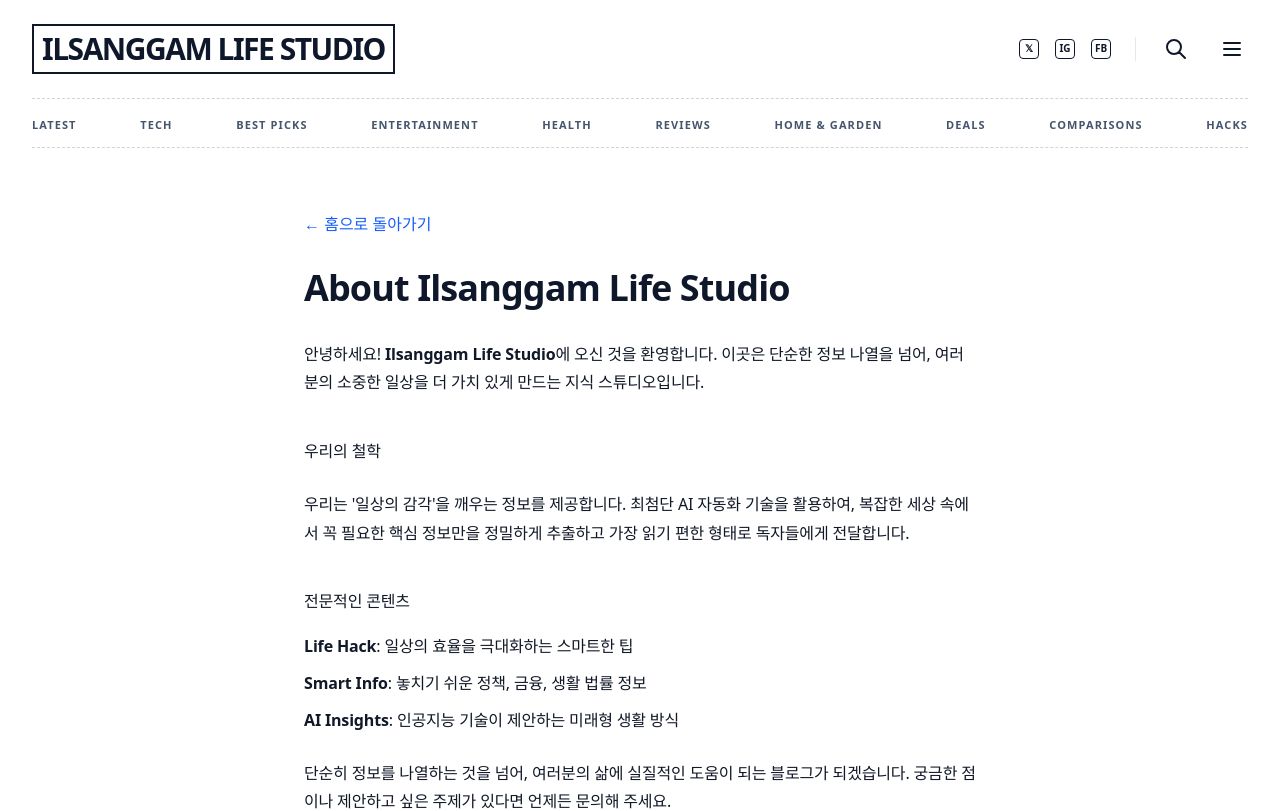
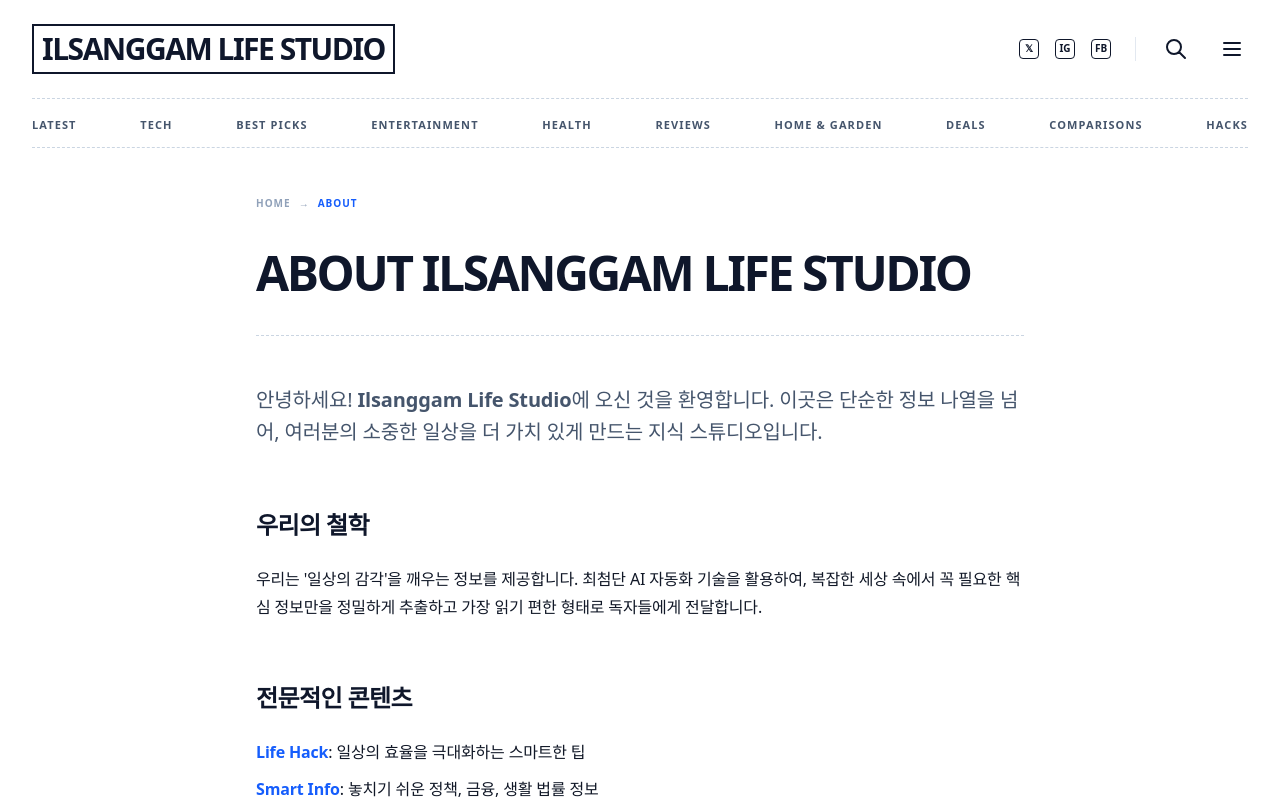
Before and after one commit to cominam7-web/blog, a Next.js app: page /about in a window 1280 px wide. Shown: the top 811 px of the page. Built offline with nearby package versions, Linux system fonts and the light colour scheme.

Commit message:
Fix: Delete first automated post and implement functional category pages

```diff
--- a/src/app/about/page.tsx
+++ b/src/app/about/page.tsx
@@ -2,37 +2,42 @@ import Link from 'next/link';
 
 export default function About() {
     return (
-        <main className="min-h-screen bg-white py-16 px-4 sm:px-6 lg:px-8">
-            <div className="max-w-2xl mx-auto">
-                <Link href="/" className="text-blue-600 hover:text-blue-800 font-medium mb-8 inline-block">
-                    ← 홈으로 돌아가기
-                </Link>
+        <main className="min-h-screen bg-white py-12 px-4 sm:px-6 lg:px-8">
+            <div className="max-w-3xl mx-auto">
+                {/* Breadcrumb Section */}
+                <div className="flex items-center gap-2 text-[10px] font-black tracking-widest text-slate-400 mb-8 uppercase">
+                    <Link href="/" className="hover:text-blue-600 transition-colors">Home</Link>
+                    <span>→</span>
+                    <span className="text-blue-600">About</span>
+                </div>
 
-                <h1 className="text-4xl font-extrabold text-slate-900 mb-8 tracking-tight">
-                    About Ilsanggam Life Studio
-                </h1>
+                <header className="mb-12 pb-8 border-b border-dashed border-slate-300">
+                    <h1 className="text-4xl sm:text-5xl font-black text-slate-900 tracking-tighter uppercase leading-tight">
+                        About Ilsanggam Life Studio
+                    </h1>
+                </header>
 
-                <div className="prose prose-slate prose-lg lg:prose-xl">
-                    <p>
+                <div className="prose prose-slate lg:prose-xl max-w-none prose-headings:text-slate-950 prose-strong:text-slate-900 leading-relaxed font-medium">
+                    <p className="text-xl text-slate-600 mb-10 leading-relaxed">
                         안녕하세요! <strong>Ilsanggam Life Studio</strong>에 오신 것을 환영합니다.
                         이곳은 단순한 정보 나열을 넘어, 여러분의 소중한 일상을 더 가치 있게 만드는 지식 스튜디오입니다.
                     </p>
 
-                    <h3>우리의 철학</h3>
+                    <h3 className="text-2xl font-black tracking-tight text-slate-900 mt-12">우리의 철학</h3>
                     <p>
                         우리는 '일상의 감각'을 깨우는 정보를 제공합니다.
                         최첨단 AI 자동화 기술을 활용하여, 복잡한 세상 속에서 꼭 필요한 핵심 정보만을 정밀하게 추출하고
                         가장 읽기 편한 형태로 독자들에게 전달합니다.
                     </p>
 
-                    <h3>전문적인 콘텐츠</h3>
-                    <ul>
-                        <li><strong>Life Hack</strong>: 일상의 효율을 극대화하는 스마트한 팁</li>
-                        <li><strong>Smart Info</strong>: 놓치기 쉬운 정책, 금융, 생활 법률 정보</li>
-                        <li><strong>AI Insights</strong>: 인공지능 기술이 제안하는 미래형 생활 방식</li>
+                    <h3 className="text-2xl font-black tracking-tight text-slate-900 mt-12">전문적인 콘텐츠</h3>
+                    <ul className="space-y-4">
+                        <li><strong className="text-blue-600">Life Hack</strong>: 일상의 효율을 극대화하는 스마트한 팁</li>
+                        <li><strong className="text-blue-600">Smart Info</strong>: 놓치기 쉬운 정책, 금융, 생활 법률 정보</li>
+                        <li><strong className="text-blue-600">AI Insights</strong>: 인공지능 기술이 제안하는 미래형 생활 방식</li>
                     </ul>
 
-                    <p>
+                    <p className="mt-12 pt-8 border-t border-dashed border-slate-200 text-slate-600 italic">
                         단순히 정보를 나열하는 것을 넘어, 여러분의 삶에 실질적인 도움이 되는 블로그가 되겠습니다.
                         궁금한 점이나 제안하고 싶은 주제가 있다면 언제든 문의해 주세요.
                     </p>
--- /dev/null
+++ b/src/app/category/[category]/page.tsx
@@ -0,0 +1,82 @@
+import { getSortedPostsData } from '@/lib/posts';
+import Link from 'next/link';
+
+export async function generateStaticParams() {
+    const categories = [
+        'latest', 'tech', 'best-picks', 'entertainment', 'health',
+        'reviews', 'home-&-garden', 'deals', 'comparisons', 'hacks'
+    ];
+    return categories.map((cat) => ({
+        category: cat,
+    }));
+}
+
+export default async function CategoryPage({ params }: { params: Promise<{ category: string }> }) {
+    const { category } = await params;
+    const allPosts = getSortedPostsData();
+
+    // 카테고리 필터링 로직 (LATEST는 전체 보기)
+    const filteredPosts = category.toLowerCase() === 'latest'
+        ? allPosts
+        : allPosts.filter(post =>
+            post.category?.toLowerCase().replace(/ /g, '-') === category.toLowerCase()
+        );
+
+    const categoryTitle = category.toUpperCase().replace(/-/g, ' ');
+
+    return (
+        <main className="min-h-screen bg-white">
+            <div className="max-w-6xl mx-auto px-4 sm:px-6 lg:px-8 py-12">
+                <header className="mb-12 border-b-2 border-slate-900 pb-4">
+                    <div className="flex items-center gap-2 text-[10px] font-black tracking-widest text-slate-400 mb-2 uppercase">
+                        <Link href="/" className="hover:text-blue-600">Home</Link>
+                        <span>→</span>
+                        <span className="text-blue-600">Category</span>
+                    </div>
+                    <h1 className="text-3xl font-black text-slate-900 tracking-tighter uppercase">
+                        {categoryTitle}
+                    </h1>
+                </header>
+
+                {filteredPosts.length > 0 ? (
+                    <div className="grid grid-cols-1 md:grid-cols-2 lg:grid-cols-3 gap-x-12 gap-y-16">
+                        {filteredPosts.map((post) => (
+                            <article key={post.slug} className="group border-b border-dashed border-slate-200 pb-12 last:border-0 h-full flex flex-col">
+                                <Link href={`/blog/${post.slug}`} className="mb-6 block overflow-hidden aspect-video bg-slate-50 rounded-sm">
+                                    <div className="w-full h-full flex items-center justify-center text-slate-200 group-hover:scale-105 transition-transform duration-500">
+                                        <svg className="w-12 h-12 opacity-30" fill="none" stroke="currentColor" viewBox="0 0 24 24">
+                                            <path strokeLinecap="round" strokeLinejoin="round" strokeWidth="1" d="M4 16l4.586-4.586a2 2 0 012.828 0L16 16m-2-2l1.586-1.586a2 2 0 012.828 0L20 14m-6-6h.01M6 20h12a2 2 0 002-2V6a2 2 0 00-2-2H6a2 2 0 00-2 2v12a2 2 0 002 2z" />
+                                        </svg>
+                                    </div>
+                                </Link>
+                                <div className="space-y-4 flex-grow">
+                                    <p className="text-[10px] font-black text-blue-600 uppercase tracking-widest">{post.category || 'Hacks'}</p>
+                                    <Link href={`/blog/${post.slug}`}>
+                                        <h4 className="text-2xl font-black text-slate-900 group-hover:text-blue-600 transition-colors leading-tight tracking-tight">
+                                            {post.title}
+                                        </h4>
+                                    </Link>
+                                    <p className="text-slate-500 text-sm leading-relaxed line-clamp-3">
+                                        {post.excerpt}
+                                    </p>
+                                </div>
+                                <div className="mt-6 flex items-center gap-4 text-[10px] font-bold text-slate-400 uppercase tracking-widest">
+                                    <span>{post.date}</span>
+                                    <span>•</span>
+                                    <span>0 comments</span>
+                                </div>
+                            </article>
+                        ))}
+                    </div>
+                ) : (
+                    <div className="py-20 text-center">
+                        <p className="text-slate-400 font-medium italic">이 카테고리에 아직 작성된 포스트가 없습니다.</p>
+                        <Link href="/" className="inline-block mt-8 text-sm font-bold text-blue-600 hover:underline">
+                            메인으로 돌아가기
+                        </Link>
+                    </div>
+                )}
+            </div>
+        </main>
+    );
+}
--- a/src/app/privacy/page.tsx
+++ b/src/app/privacy/page.tsx
@@ -2,36 +2,43 @@ import Link from 'next/link';
 
 export default function Privacy() {
     return (
-        <main className="min-h-screen bg-slate-50 py-16 px-4 sm:px-6 lg:px-8">
-            <div className="max-w-3xl mx-auto bg-white p-8 sm:p-12 rounded-3xl shadow-sm border border-slate-100">
-                <Link href="/" className="text-blue-600 hover:text-blue-800 font-medium mb-8 inline-block">
-                    ← 홈으로 돌아가기
-                </Link>
+        <main className="min-h-screen bg-white py-12 px-4 sm:px-6 lg:px-8">
+            <div className="max-w-3xl mx-auto">
+                {/* Breadcrumb Section */}
+                <div className="flex items-center gap-2 text-[10px] font-black tracking-widest text-slate-400 mb-8 uppercase">
+                    <Link href="/" className="hover:text-blue-600 transition-colors">Home</Link>
+                    <span>→</span>
+                    <span className="text-blue-600">Privacy Policy</span>
+                </div>
 
-                <h1 className="text-3xl font-bold text-slate-900 mb-8">개인정보처리방침</h1>
+                <header className="mb-12 pb-8 border-b border-dashed border-slate-300">
+                    <h1 className="text-4xl sm:text-5xl font-black text-slate-900 tracking-tighter uppercase leading-tight">
+                        Privacy Policy
+                    </h1>
+                </header>
 
-                <div className="prose prose-slate max-w-none text-slate-600 text-sm sm:text-base">
-                    <p>본 블로그(AI Auto Blog)는 정보주체의 개인정보를 소중하게 생각하며, 관련 법규를 준수합니다.</p>
+                <div className="prose prose-slate lg:prose-xl max-w-none prose-headings:text-slate-950 prose-strong:text-slate-900 leading-relaxed font-medium">
+                    <p className="text-slate-600 mb-10">본 블로그(Ilsanggam Life Studio)는 정보주체의 개인정보를 소중하게 생각하며, 관련 법규를 준수합니다.</p>
 
-                    <h4>1. 개인정보의 수집 항목 및 목적</h4>
+                    <h3 className="text-2xl font-black tracking-tight text-slate-900 mt-12 mb-4">1. 개인정보의 수집 항목 및 목적</h3>
                     <p>시스템 운영 및 서비스 개선을 위해 다음과 같은 비개인정보가 자동으로 수집될 수 있습니다.</p>
-                    <ul>
+                    <ul className="list-disc pl-6 space-y-2">
                         <li>방문 일시, 접속 IP 주소, 브라우저 종류, 방문 경로 등 로그 데이터</li>
                     </ul>
 
-                    <h4>2. 쿠키(Cookie)의 사용 및 거부</h4>
+                    <h3 className="text-2xl font-black tracking-tight text-slate-900 mt-12 mb-4">2. 쿠키(Cookie)의 사용 및 거부</h3>
                     <p>사용자에게 맞춤형 서비스를 제공하기 위해 쿠키를 사용합니다. 사용자는 웹 브라우저 설정을 통해 쿠키 저장을 거부할 수 있습니다.</p>
 
-                    <h4>3. 제3자 광고 서비스 (중요)</h4>
+                    <h3 className="text-2xl font-black tracking-tight text-slate-900 mt-12 mb-4">3. 제3자 광고 서비스 (중요)</h3>
                     <p>본 블로그는 구글 애드센스(Google AdSense) 등 제3자 광고 서비스를 이용할 수 있습니다. 해당 서비스는 사용자의 방문 기록을 바탕으로 맞춤형 광고를 제공하기 위해 쿠키를 활용할 수 있습니다.</p>
 
-                    <h4>4. 개인정보의 보유 및 파기</h4>
+                    <h3 className="text-2xl font-black tracking-tight text-slate-900 mt-12 mb-4">4. 개인정보의 보유 및 파기</h3>
                     <p>원칙적으로 수집 목적이 달성된 후에는 해당 정보를 지체 없이 파기합니다.</p>
 
-                    <h4>5. 문의처</h4>
+                    <h3 className="text-2xl font-black tracking-tight text-slate-900 mt-12 mb-4">5. 문의처</h3>
                     <p>개인정보 관련 문의는 블로그 운영자에게 연락해주시기 바랍니다.</p>
 
-                    <p className="mt-8 text-xs text-slate-400">시행일자: 2026년 2월 28일</p>
+                    <p className="mt-12 pt-8 border-t border-dashed border-slate-200 text-xs text-slate-400">시행일자: 2026년 2월 28일</p>
                 </div>
             </div>
         </main>
--- a/src/lib/posts.ts
+++ b/src/lib/posts.ts
@@ -9,6 +9,7 @@ export interface PostData {
   title: string;
   date: string;
   excerpt: string;
+  category: string;
   content: string;
 }
 
@@ -29,6 +30,7 @@ export function getSortedPostsData() {
         title: matterResult.data.title || slug,
         date: matterResult.data.date || new Date().toISOString(),
         excerpt: matterResult.data.excerpt || '',
+        category: matterResult.data.category || 'Hacks',
         content: matterResult.content,
       };
     });
@@ -50,6 +52,7 @@ export function getPostData(slug: string): PostData {
       title: 'Post Not Found',
       date: '',
       excerpt: '',
+      category: '',
       content: '요청하신 포스트를 찾을 수 없습니다.',
     };
   }
@@ -62,6 +65,7 @@ export function getPostData(slug: string): PostData {
     title: matterResult.data.title || slug,
     date: matterResult.data.date || '',
     excerpt: matterResult.data.excerpt || '',
+    category: matterResult.data.category || 'Hacks',
     content: matterResult.content,
   };
 }
```
Also changed, not shown: src/posts/first-post.md (deleted, +0 -16 lines).
